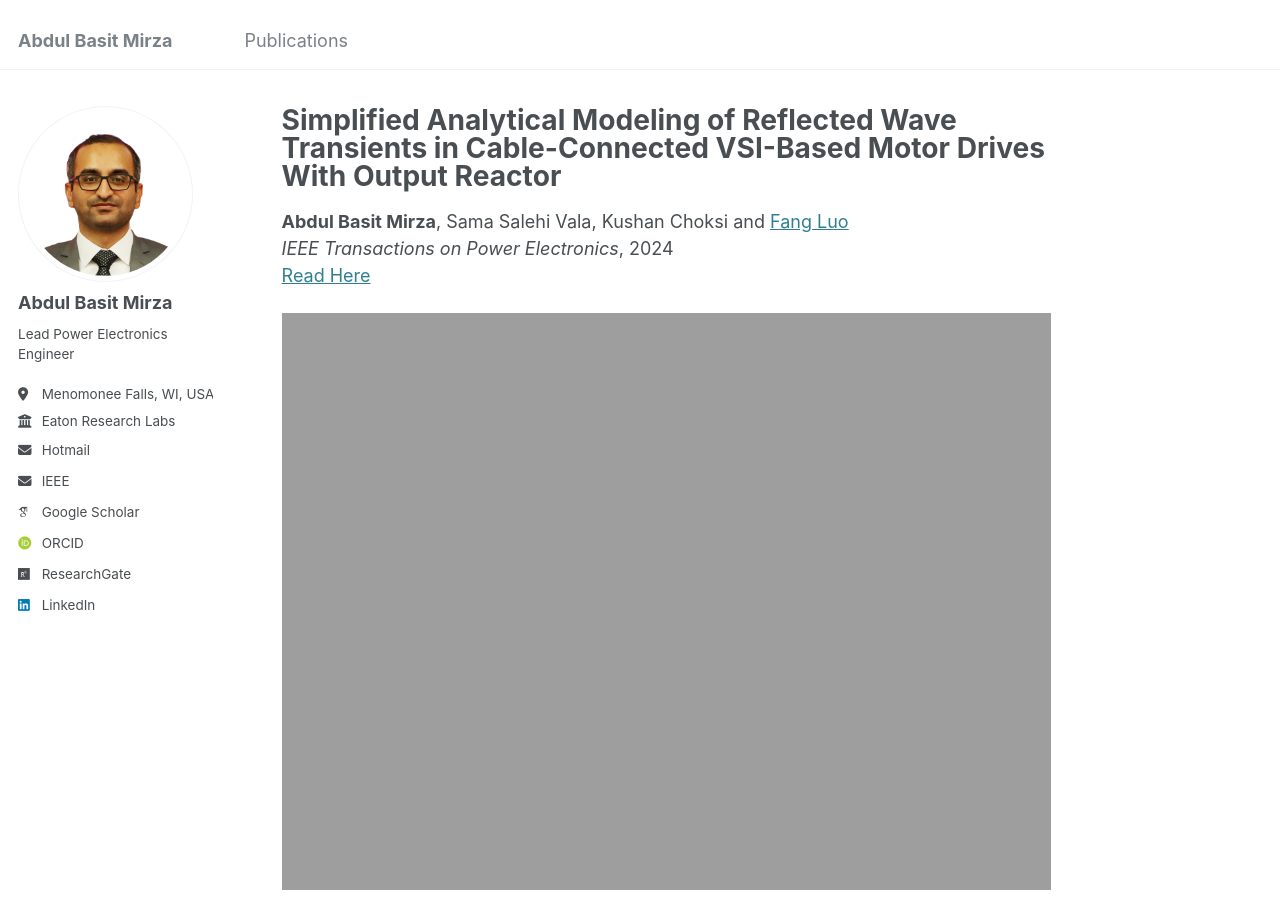
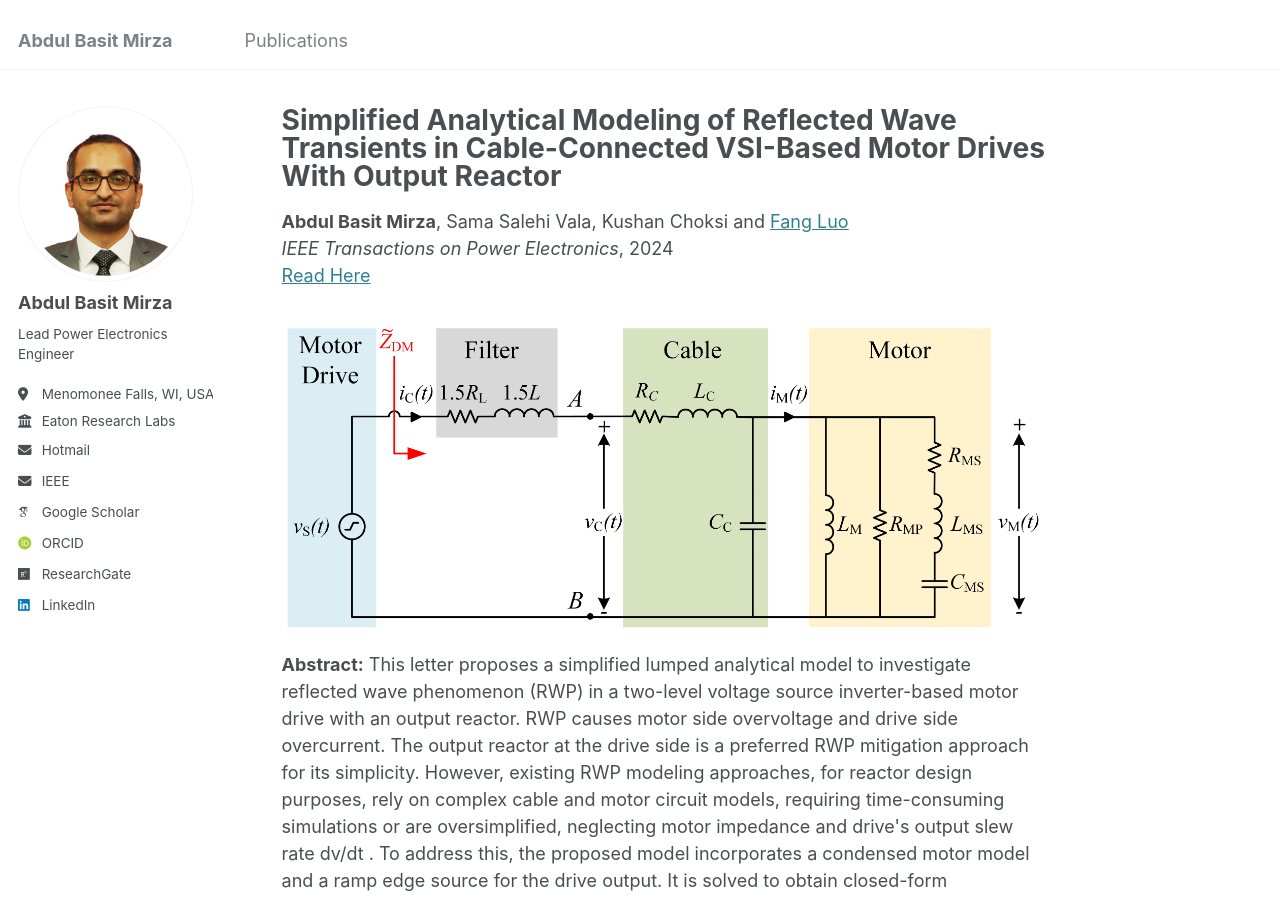
Before and after one commit to AbdulBasitMirza/abdulbasitmirza.github.io, a Jekyll site: the page built from _publications/TPEL_Letter.md, in a window 1280 px wide and 900 px high. Built offline with Jekyll 4.4.1, drawn with Linux system fonts in a browser that asks for light colours; some web fonts are replaced.

Commit message:
Update TPEL_Letter.md

```diff
--- a/_publications/TPEL_Letter.md
+++ b/_publications/TPEL_Letter.md
@@ -9,7 +9,7 @@ date: 2024-07-04
 venue: 'IEEE Transactions on Power Electronics'
 paperurl: 'https://ieeexplore.ieee.org/abstract/document/10584144'
 authors: '<strong>Abdul Basit Mirza</strong>, Sama Salehi Vala, Kushan Choksi and <a href="https://www.stonybrook.edu/commcms/electrical/people/-core_faculty/luo_fang">Fang Luo</a>'
-thumbnail: 'LifelongLfD.jpg'
+thumbnail: 'TPEL_Letter.jpg'
 [//]: # (codeurl: 'https://github.com/Lifelong-ML/ELIRL.git')
 [//]: # (videourl: 'https://youtu.be/Of5OyuOrePw')
 [//]: # (posterurl: 'https://www.seas.upenn.edu/~eeaton/papers/Mendez2018Lifelong-poster.pdf')
```
